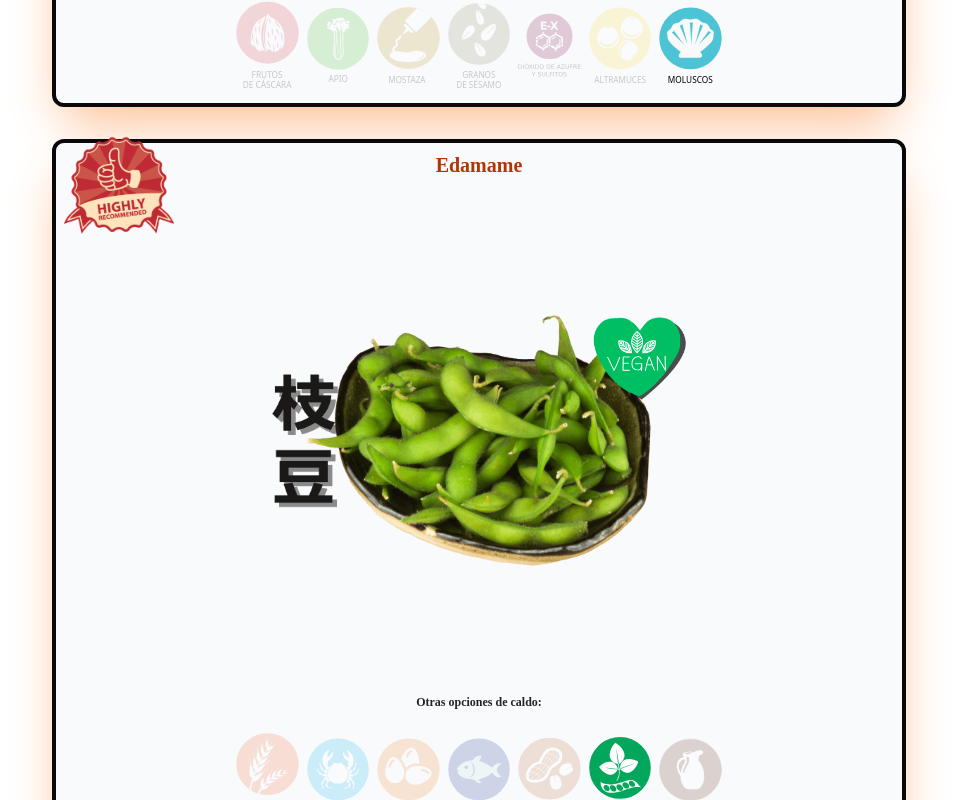
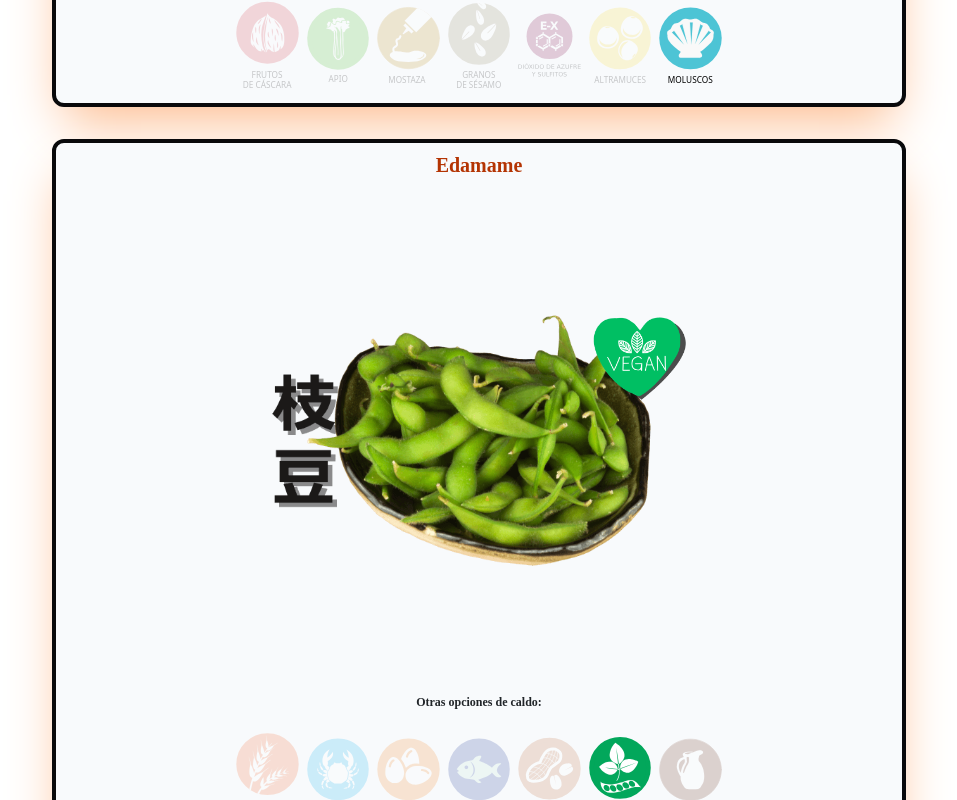
Before and after one commit to EndeSun/Buga-Project, a React (Vite) app: page /Ramen in a window 1280 px wide. Shown: the part 980-1780 px from the top of the page, without its empty margins (161-1118 px from the left). Built offline with nearby package versions, Linux system fonts and the light colour scheme.

Commit message:
Hot sale implementado con la propiedad de hotSale

```diff
--- a/src/components/Comida.jsx
+++ b/src/components/Comida.jsx
@@ -213,13 +213,15 @@
         </div>
       </motion.section>
 
-      <figure className="absolute">
-          <img
-            src="../src/assets/recomended.png"
-            alt="recomendado"
-            width="20%"
-          />
-      </figure>
+      {hotSale && <motion.figure
+        className="absolute top-0 left-2"
+        initial={{ x: initialX }}
+        whileInView={{ x: [initialX, 0], opacity: animacion ? [0, 1] : 1 }}
+        transition={{ duration: animacion ? 2 : 0, delay: animacion ? 0.1 : 0 }}
+        viewport={{ once: true }} //Para que se muestre solo una vez
+      >
+        <img src="../src/assets/recomended.png" alt="recomendado" width="30%" />
+      </motion.figure>}
     </div>
   );
 }
--- a/src/pages/Carta/Ramen.jsx
+++ b/src/pages/Carta/Ramen.jsx
@@ -88,6 +88,7 @@
         cerdo = {true}
         picante = {true}
         caldos = {["Chashu Shoyu"," Spicy Chashu"]}
+        hotSale =  {true}
       />
 
       <Comida
```
